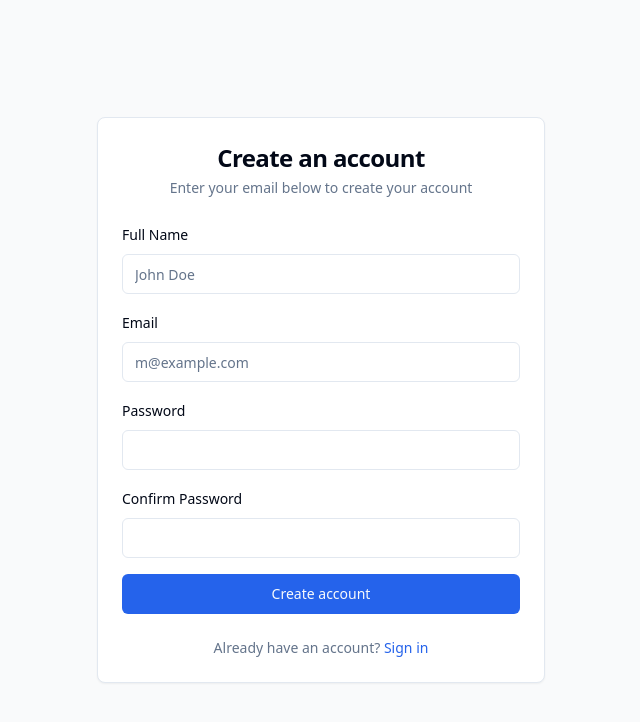
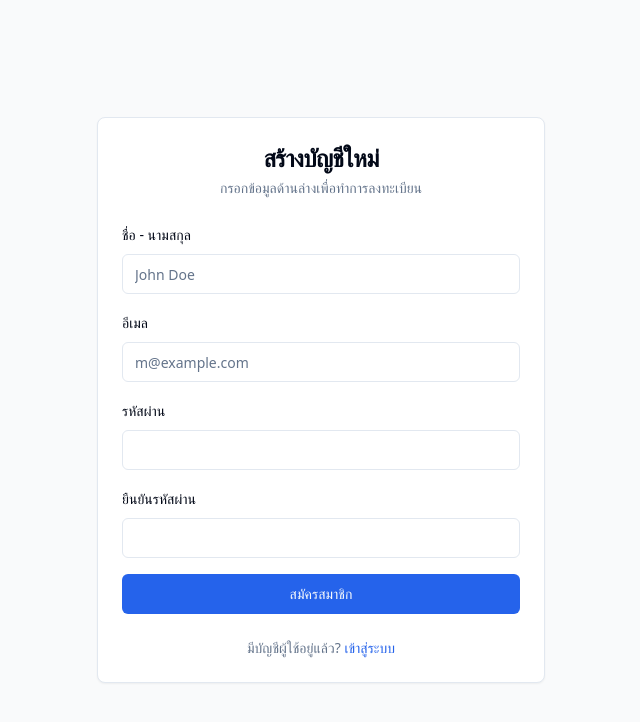
Before and after one commit to kingkipkip/grading-vibe, a React (Vite) app: page /register in a window 1280 px wide. Shown: the top 722 px of the page, without its empty margins (319-959 px from the left). Built offline with nearby package versions, Linux system fonts and the light colour scheme.

Commit message:
feat(i18n): translate login and register pages to Thai

```diff
--- a/src/pages/LoginPage.jsx
+++ b/src/pages/LoginPage.jsx
@@ -50,7 +50,7 @@ export default function LoginPage() {
                 <CardHeader className="space-y-1">
                     <CardTitle className="text-2xl font-bold text-center">Grading Vibe</CardTitle>
                     <CardDescription className="text-center">
-                        Sign in to your account
+                        เข้าสู่ระบบเพื่อใช้งาน
                     </CardDescription>
                 </CardHeader>
                 <CardContent>
@@ -61,7 +61,7 @@ export default function LoginPage() {
                             </Alert>
                         )}
                         <div className="space-y-2">
-                            <Label htmlFor="email">Email</Label>
+                            <Label htmlFor="email">อีเมล</Label>
                             <Input
                                 id="email"
                                 type="email"
@@ -73,12 +73,12 @@ export default function LoginPage() {
                         </div>
                         <div className="space-y-2">
                             <div className="flex items-center justify-between">
-                                <Label htmlFor="password">Password</Label>
+                                <Label htmlFor="password">รหัสผ่าน</Label>
                                 <Link
                                     to="/forgot-password"
                                     className="text-sm font-medium text-primary hover:underline"
                                 >
-                                    Forgot password?
+                                    ลืมรหัสผ่าน?
                                 </Link>
                             </div>
                             <Input
@@ -90,15 +90,15 @@ export default function LoginPage() {
                             />
                         </div>
                         <Button type="submit" className="w-full" disabled={loading}>
-                            {loading ? <Loader2 className="mr-2 h-4 w-4 animate-spin" /> : 'Sign In'}
+                            {loading ? <Loader2 className="mr-2 h-4 w-4 animate-spin" /> : 'เข้าสู่ระบบ'}
                         </Button>
                     </form>
                 </CardContent>
                 <CardFooter className="flex justify-center">
                     <p className="text-sm text-muted-foreground">
-                        Don't have an account?{' '}
+                        ยังไม่มีบัญชีใช่หรือไม่?{' '}
                         <Link to="/register" className="font-medium text-primary hover:underline">
-                            Sign up
+                            สมัครสมาชิก
                         </Link>
                     </p>
                 </CardFooter>
--- a/src/pages/RegisterPage.jsx
+++ b/src/pages/RegisterPage.jsx
@@ -21,7 +21,7 @@ export default function RegisterPage() {
         e.preventDefault()
 
         if (password !== confirmPassword) {
-            setError("Passwords don't match")
+            setError("รหัสผ่านไม่ตรงกัน")
             return
         }
 
@@ -57,9 +57,9 @@ export default function RegisterPage() {
         <div className="flex items-center justify-center min-h-screen bg-gray-50 px-4">
             <Card className="w-full max-w-md">
                 <CardHeader className="space-y-1">
-                    <CardTitle className="text-2xl font-bold text-center">Create an account</CardTitle>
+                    <CardTitle className="text-2xl font-bold text-center">สร้างบัญชีใหม่</CardTitle>
                     <CardDescription className="text-center">
-                        Enter your email below to create your account
+                        กรอกข้อมูลด้านล่างเพื่อทำการลงทะเบียน
                     </CardDescription>
                 </CardHeader>
                 <CardContent>
@@ -70,7 +70,7 @@ export default function RegisterPage() {
                             </Alert>
                         )}
                         <div className="space-y-2">
-                            <Label htmlFor="fullName">Full Name</Label>
+                            <Label htmlFor="fullName">ชื่อ - นามสกุล</Label>
                             <Input
                                 id="fullName"
                                 placeholder="John Doe"
@@ -80,7 +80,7 @@ export default function RegisterPage() {
                             />
                         </div>
                         <div className="space-y-2">
-                            <Label htmlFor="email">Email</Label>
+                            <Label htmlFor="email">อีเมล</Label>
                             <Input
                                 id="email"
                                 type="email"
@@ -91,7 +91,7 @@ export default function RegisterPage() {
                             />
                         </div>
                         <div className="space-y-2">
-                            <Label htmlFor="password">Password</Label>
+                            <Label htmlFor="password">รหัสผ่าน</Label>
                             <Input
                                 id="password"
                                 type="password"
@@ -101,7 +101,7 @@ export default function RegisterPage() {
                             />
                         </div>
                         <div className="space-y-2">
-                            <Label htmlFor="confirmPassword">Confirm Password</Label>
+                            <Label htmlFor="confirmPassword">ยืนยันรหัสผ่าน</Label>
                             <Input
                                 id="confirmPassword"
                                 type="password"
@@ -111,15 +111,15 @@ export default function RegisterPage() {
                             />
                         </div>
                         <Button type="submit" className="w-full" disabled={loading}>
-                            {loading ? <Loader2 className="mr-2 h-4 w-4 animate-spin" /> : 'Create account'}
+                            {loading ? <Loader2 className="mr-2 h-4 w-4 animate-spin" /> : 'สมัครสมาชิก'}
                         </Button>
                     </form>
                 </CardContent>
                 <CardFooter className="flex justify-center">
                     <p className="text-sm text-muted-foreground">
-                        Already have an account?{' '}
+                        มีบัญชีผู้ใช้อยู่แล้ว?{' '}
                         <Link to="/login" className="font-medium text-primary hover:underline">
-                            Sign in
+                            เข้าสู่ระบบ
                         </Link>
                     </p>
                 </CardFooter>
```
